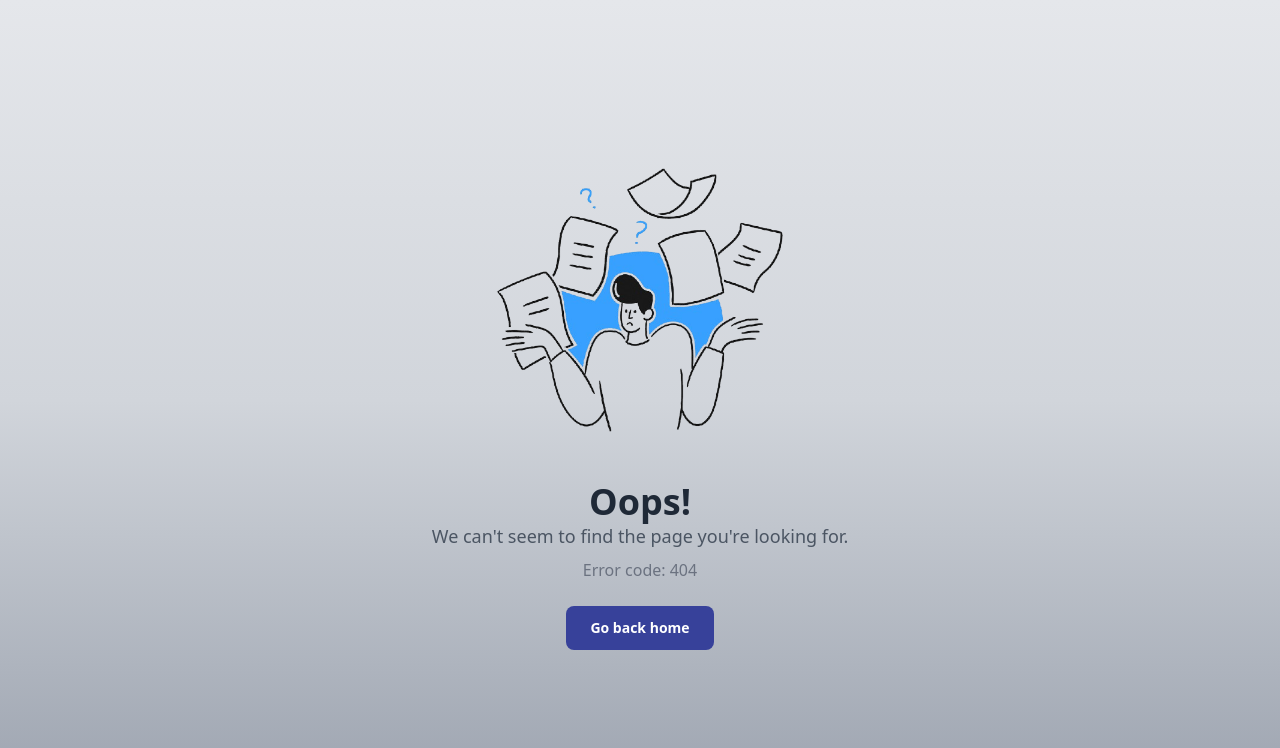
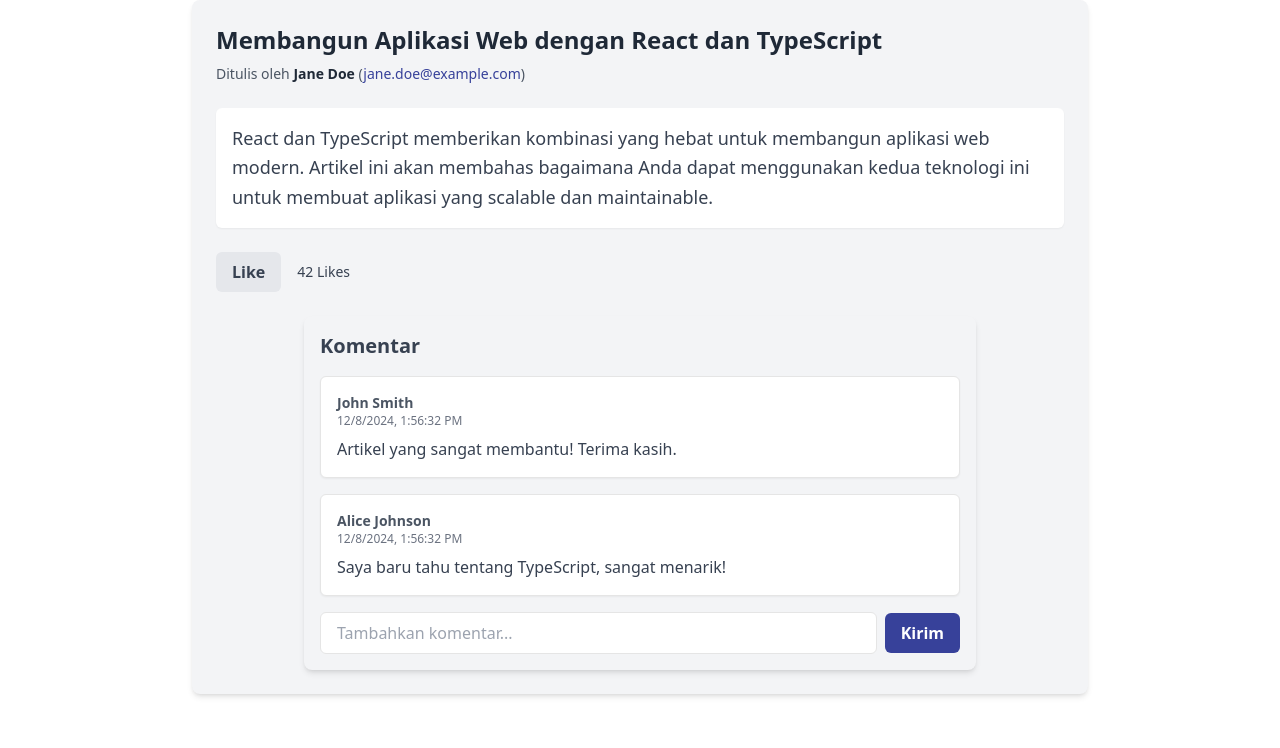
Before and after one commit to Tokenzrey/FPPBKKFE, a Next.js app: page /blog/1 in a window 1280 px wide. Before the commit this address had no page. Shown: the top 748 px of the page. Built offline with nearby package versions, Linux system fonts and the light colour scheme.

Commit message:
feat: add blog page

```diff
--- a/src/app/blog/page.tsx
+++ b/src/app/blog/[blogId]/page.tsx
@@ -1,4 +1,7 @@
+'use client';
+
 import React from 'react';
+import { useParams } from 'next/navigation';
 import Like from '@/components/Like';
 import CommentSection from '@/components/Comment';
 
@@ -27,9 +30,11 @@
  * @returns {JSX.Element} Elemen JSX untuk halaman blog.
  */
 const Blog: React.FC = () => {
-  // Inisialisasi data dummy blog
+  const { blogId } = useParams<{ blogId: string }>(); // Ambil blogId dari URL
+
+  // Dummy data untuk blog
   const blog: BlogData = {
-    id: 1,
+    id: parseInt(blogId || '1', 10), // Pastikan blogId diubah menjadi angka
     title: 'Membangun Aplikasi Web dengan React dan TypeScript',
     content:
       'React dan TypeScript memberikan kombinasi yang hebat untuk membangun aplikasi web modern. Artikel ini akan membahas bagaimana Anda dapat menggunakan kedua teknologi ini untuk membuat aplikasi yang scalable dan maintainable.',
```
